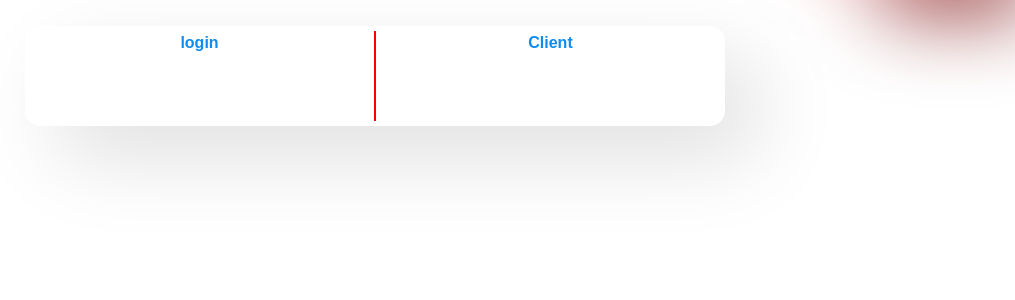
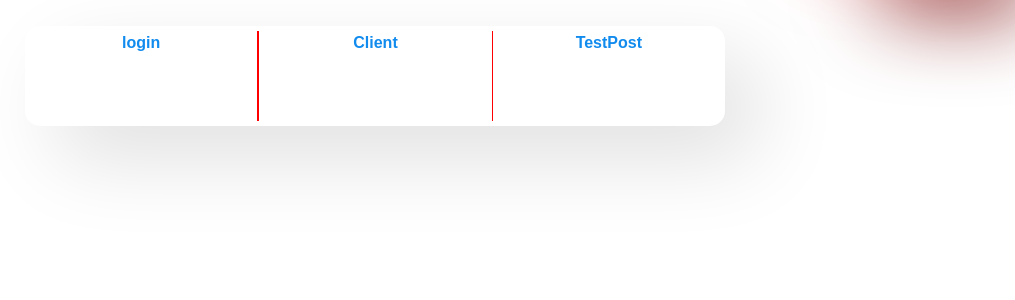
Before and after one commit to RiperPro03/Blog_API, a PHP site: page /projet/ in a window 1280 px wide. Shown: the part 100-400 px from the top of the page, without its empty margins (265-1280 px from the left). Run offline with PHP 8.4, Linux system fonts and the light colour scheme.

Commit message:
Update index.php

```diff
--- a/index.php
+++ b/index.php
@@ -22,6 +22,9 @@
         <div class="Client-box">
             <a href="./ClientAPI.php">Client</a>
         </div>
+        <div class="Client-box">
+            <a href="./testUI/testCartePost.php">TestPost</a>
+        </div>
 
     </div>
 </body>
```
